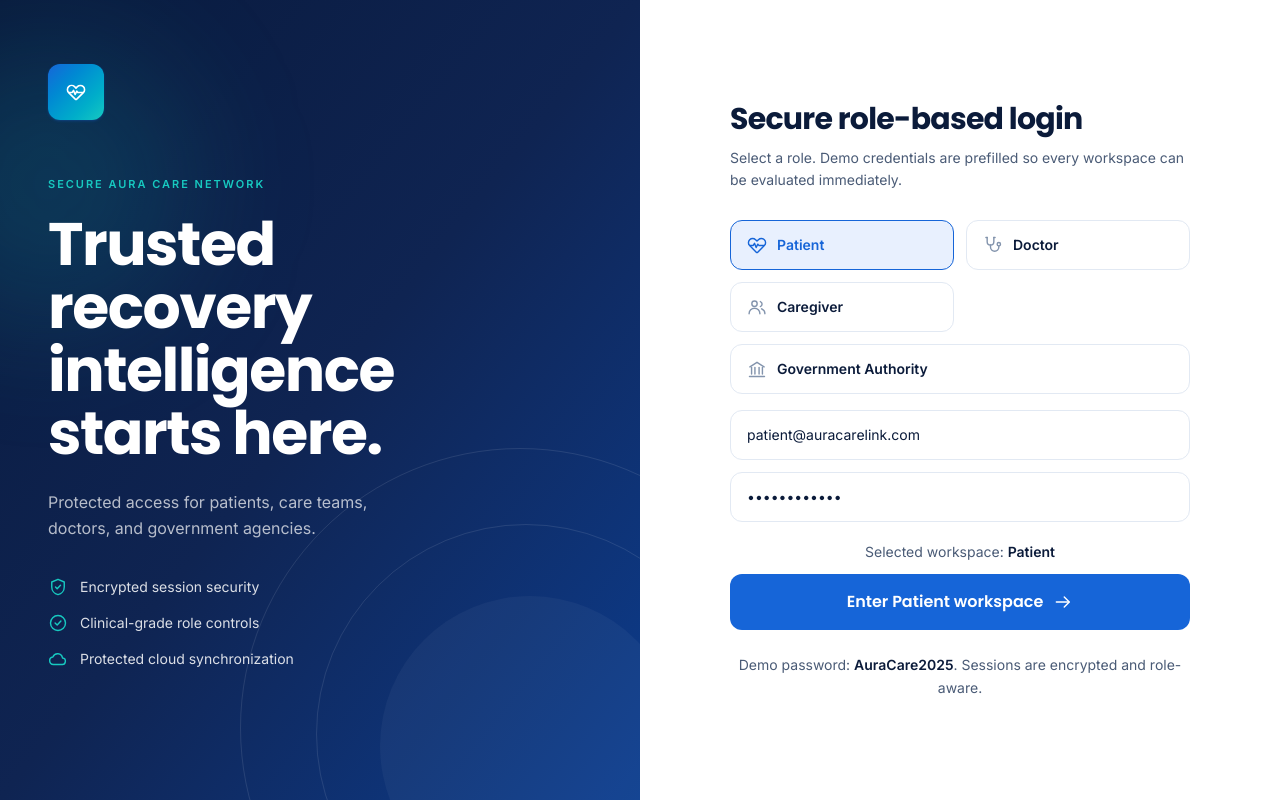
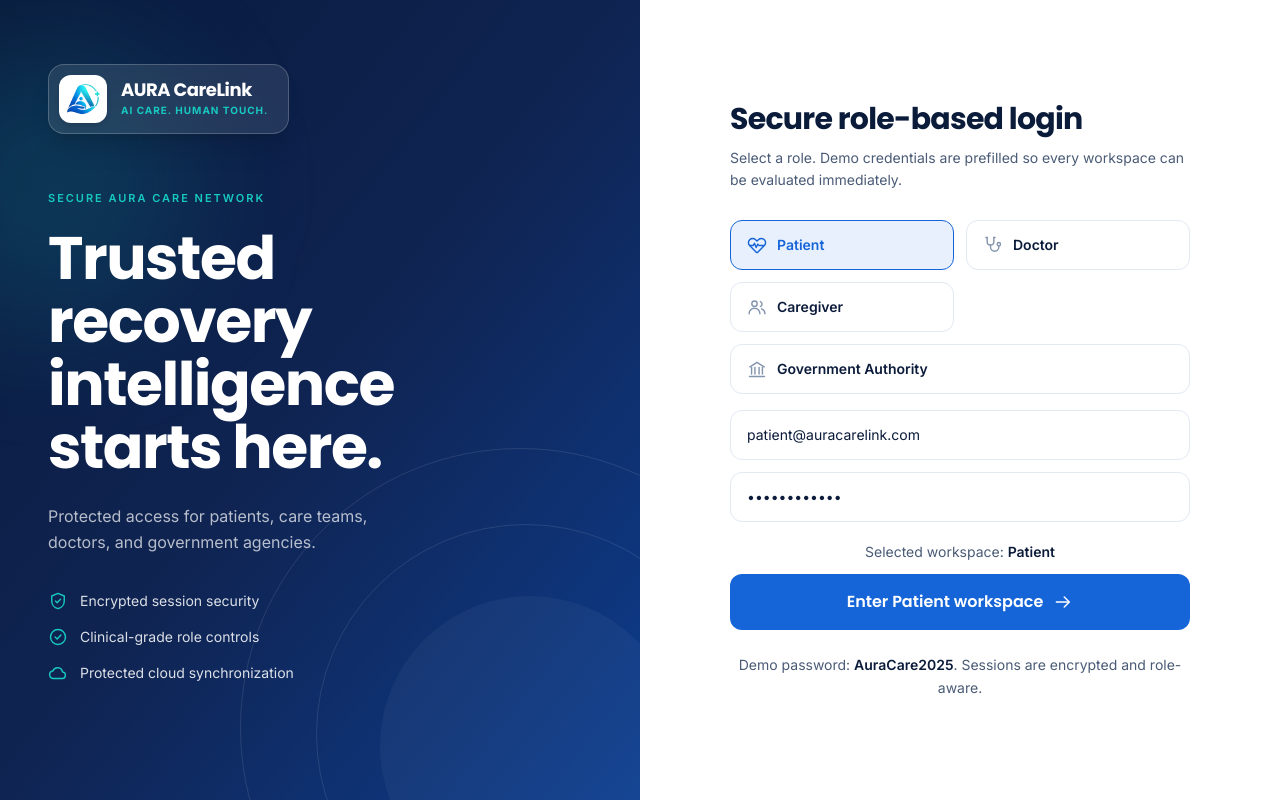
Before and after one commit to shubham5728/TETRA007, a Next.js app in the folder frontend/: page /login in a window 1280 px wide. Built offline with nearby package versions, Linux system fonts and the light colour scheme; no server answers.

Commit message:
"TETRA007: Logo modification in the website"

```diff
--- a/frontend/app/(auth)/login/page.js
+++ b/frontend/app/(auth)/login/page.js
@@ -23,7 +23,23 @@ export default function LoginPage() {
         </div>
 
         <div className="relative flex h-full flex-col">
-          <BrandMark className="size-12 sm:size-14 rounded-2xl" />
+          <div className="flex items-center gap-3.5 rounded-2xl bg-white/10 backdrop-blur-md border border-white/20 p-2.5 pr-5 w-fit shadow-xl">
+            <span className="grid size-12 place-items-center rounded-xl bg-white p-1.5 shadow-md shrink-0">
+              <img
+                src="/logo.png"
+                alt="AURA CareLink Logo"
+                className="size-full object-contain"
+              />
+            </span>
+            <div>
+              <span className="font-display text-lg font-bold text-white tracking-tight block leading-none">
+                AURA CareLink
+              </span>
+              <span className="text-[10px] font-bold text-teal tracking-widest uppercase mt-1 block">
+                AI Care. Human Touch.
+              </span>
+            </div>
+          </div>
 
           <div className="mt-8 sm:mt-10 lg:mt-14">
             <p className="text-[11px] font-semibold uppercase tracking-[0.18em] text-teal">
--- a/frontend/app/layout.js
+++ b/frontend/app/layout.js
@@ -19,6 +19,11 @@ export const metadata = {
   title: "AURA CareLink | Intelligent Continuity of Care",
   description:
     "AI-powered continuity of care for patients after hospital discharge, built for rural and remote communities.",
+  icons: {
+    icon: "/logo.png",
+    shortcut: "/logo.png",
+    apple: "/logo.png",
+  },
 };
 
 // The root layout only sets up fonts and the page frame. The signed-in chrome
--- a/frontend/components/AuraHealthCompanion.jsx
+++ b/frontend/components/AuraHealthCompanion.jsx
@@ -407,7 +407,9 @@ export default function AuraHealthCompanion() {
       {/* Top bar */}
       <div style={S.topBar}>
         <div style={{ display: "flex", alignItems: "center", gap: 10 }}>
-          <div style={S.aiAvatar}>A</div>
+          <div style={{ ...S.aiAvatar, background: "#ffffff", border: "1px solid #e2e9f3", padding: 5, boxShadow: "0 2px 4px rgba(0,0,0,0.05)" }}>
+            <img src="/logo.png" alt="AURA" style={{ width: "100%", height: "100%", objectFit: "contain" }} />
+          </div>
           <div>
             <p style={{ color: "#0b1b3a", fontWeight: 700, fontSize: 15, margin: 0 }}>AURA Health Companion</p>
             <p style={{ color: "#16a34a", fontSize: 12, fontWeight: 600, margin: 0, display: "flex", alignItems: "center", gap: 4 }}>
--- a/frontend/components/Icons.jsx
+++ b/frontend/components/Icons.jsx
@@ -216,13 +216,15 @@ export function Icon({ name, className = "size-5", strokeWidth = 1.7, ...rest })
   );
 }
 
-// The product mark: a rounded tile with the heart-pulse glyph.
-export function BrandMark({ className = "size-9" }) {
+// The product mark: official AURA CareLink logo badge with contrast tile
+export function BrandMark({ className = "size-10" }) {
   return (
-    <span
-      className={`${className} grid place-items-center rounded-xl bg-gradient-to-br from-brand to-teal text-white shadow-sm shadow-brand/30`}
-    >
-      <Icon name="heart" className="size-5" strokeWidth={1.9} />
+    <span className={`grid place-items-center rounded-xl bg-white border border-line/80 p-1.5 shadow-sm shrink-0 ${className}`}>
+      <img
+        src="/logo.png"
+        alt="AURA CareLink Logo"
+        className="size-full object-contain"
+      />
     </span>
   );
 }
--- a/frontend/components/Sidebar.jsx
+++ b/frontend/components/Sidebar.jsx
@@ -26,12 +26,23 @@ export default function Sidebar({ onNavigate }) {
       <Link
         href="/dashboard"
         onClick={onNavigate}
-        className="flex items-center gap-3 rounded-xl px-1 py-1 transition hover:opacity-90"
+        className="flex items-center gap-3 rounded-2xl border border-line bg-surface-soft/80 p-2.5 shadow-sm transition hover:border-brand/40 hover:bg-surface-soft"
       >
-        <BrandMark />
-        <span className="font-display text-lg font-semibold tracking-tight text-ink">
-          AURA CareLink
+        <span className="grid size-10 place-items-center rounded-xl bg-white border border-line/80 p-1 shadow-sm shrink-0">
+          <img
+            src="/logo.png"
+            alt="AURA CareLink Logo"
+            className="size-full object-contain"
+          />
         </span>
+        <div className="min-w-0">
+          <span className="font-display text-base font-bold tracking-tight text-ink block leading-tight">
+            AURA CareLink
+          </span>
+          <span className="text-[10px] font-bold text-brand uppercase tracking-wider block mt-0.5">
+            AI Care. Human Touch.
+          </span>
+        </div>
       </Link>
 
       <div className="flex-1 overflow-y-auto">
```
Also changed, not shown: frontend/public/logo-icon.png (added), frontend/public/logo.png (added).
